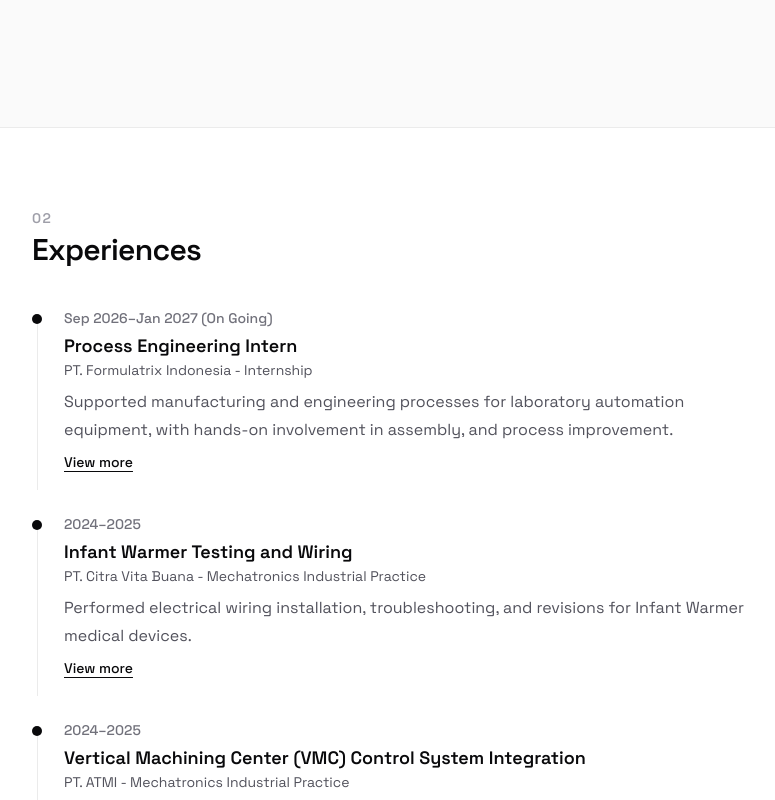
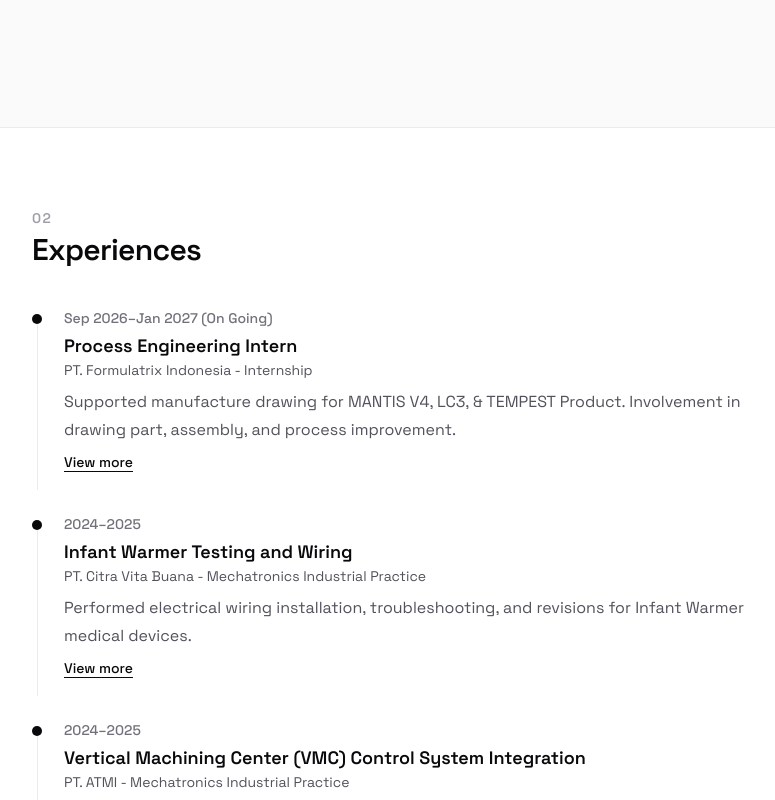
Before and after one commit to yogatamaRadik/my-portofolio, a Next.js app: page / in a window 1280 px wide. Shown: the part 1480-2280 px from the top of the page, without its empty margins (248-1023 px from the left). Built offline with nearby package versions, Linux system fonts and the light colour scheme; no server answers.

Commit message:
feat:Polish-->Revision Batch 16 -Adding FadeIn Animation per Item in About, Education, Experience, Project, and Skills Section, and Experience Description Minor Mistake

```diff
--- a/src/components/sections/Education.tsx
+++ b/src/components/sections/Education.tsx
@@ -47,12 +47,12 @@ export function Education() {
       id="education"
       className="border-t border-black/[.08] bg-zinc-50 dark:border-white/[.145] dark:bg-zinc-900/40"
     >
-      <FadeIn>
         <Container size="narrow" className="font-display py-32">
           <SectionHeading eyebrow="03" title="Education" />
 
           <ol className="mt-10 space-y-10">
             {EDUCATION.map((item, index) => (
+            <FadeIn key={'${item.degree} ${item.detail} ${item.period} ${item.logo}'} delay={index * 0.1} className="h-full">
               <li key={item.institution} className="relative pl-8">
                 <span className="absolute left-0 top-1.5 h-2.5 w-2.5 rounded-full bg-zinc-950 dark:bg-zinc-50" />
 
@@ -85,10 +85,10 @@ export function Education() {
                   </div>
                 </div>
               </li>
+              </FadeIn>
             ))}
           </ol>
         </Container>
-      </FadeIn>
     </section>
   );
 }
--- a/src/components/sections/Experience.tsx
+++ b/src/components/sections/Experience.tsx
@@ -7,12 +7,12 @@ import { Container } from "@/components/ui/Container";
 export function Experience() {
   return (
     <section id="experience" className="border-t border-black/[.08] dark:border-white/[.250]">
-      <FadeIn>
         <Container size="narrow" className="font-display py-20">
           <SectionHeading eyebrow="02" title="Experiences" />
 
           <ol className="mt-10 space-y-10">
             {EXPERIENCE.map((item, index) => (
+            <FadeIn key={item.slug} delay={index * 0.1} className="h-full">
               <li key={item.slug} className="relative pl-8">
                 <span className="absolute left-0 top-1.5 h-2.5 w-2.5 rounded-full bg-zinc-950 dark:bg-zinc-50" />
 
@@ -39,10 +39,10 @@ export function Experience() {
                   View more
                 </Link>
               </li>
+            </FadeIn>
             ))}
           </ol>
         </Container>
-      </FadeIn>
     </section>
   );
 }
--- a/src/components/sections/Projects.tsx
+++ b/src/components/sections/Projects.tsx
@@ -7,13 +7,13 @@ import { Container } from "@/components/ui/Container";
 export function Projects() {
   return (
     <section id="projects" className="font-display border-t border-black/[.08] dark:border-white/[.250] bg-zinc-50 dark:bg-zinc-900/40">
-      <FadeIn>
         <Container className="py-20">
           <div className="mx-auto max-w-3xl px-6 py-20">
             <SectionHeading eyebrow="05" title="Projects" />
 
             <div className="mt-10 grid gap-6 sm:grid-cols-2">
-              {PROJECTS.map((project) => (
+              {PROJECTS.map((project, index) => (
+                <FadeIn key={project.slug} delay={index * 0.1} className="h-full">
                 <article
                   key={project.slug}
                   className="flex flex-col rounded-2xl border border-black/[.08] p-6 transition-all duration-300 hover:-translate-y-1 hover:shadow-lg dark:border-white/[.145] dark:hover:shadow-zinc-900/50"
@@ -44,11 +44,11 @@ export function Projects() {
                     View more
                   </Link>
                 </article>
+              </FadeIn>
               ))}
             </div>
           </div>
         </Container>
-      </FadeIn>
     </section>
   );
 }
--- a/src/components/sections/Skills.tsx
+++ b/src/components/sections/Skills.tsx
@@ -67,12 +67,12 @@ const SKILLS: SkillGroup[] = [
 export function Skills() {
   return (
     <section id="skills" className="border-t border-black/[.08] dark:border-white/[.250]">
-      <FadeIn>
         <Container size="narrow" className="font-display py-28">
           <SectionHeading eyebrow="04" title="Skills" />
 
           <div className="mt-10 space-y-8">
-            {SKILLS.map((group) => (
+            {SKILLS.map((group, index) => (
+            <FadeIn key={'${group.category} ${group.items}'} delay={index * 0.1} className="h-full">
               <div key={group.category}>
                 <h3 className="text-sm font-semibold uppercase tracking-wide text-zinc-500 dark:text-zinc-500">
                   {group.category}
@@ -88,10 +88,10 @@ export function Skills() {
                   ))}
                 </div>
               </div>
+            </FadeIn>
             ))}
           </div>
         </Container>
-      </FadeIn>
     </section>
   );
 }
--- a/src/components/ui/FadeIn.tsx
+++ b/src/components/ui/FadeIn.tsx
@@ -5,12 +5,13 @@ import { motion } from "framer-motion";
 type FadeInProps = {
   children: React.ReactNode;
   delay?: number;
+  className?: string;
 };
 
-export function FadeIn({ children, delay = 0 }: FadeInProps) {
+export function FadeIn({ children, delay = 0, className = "" }: FadeInProps) {
   return (
     <motion.div
-      className="w-full"
+      className= {'w-full ${className}'}
       initial={{ opacity: 0, y: 24 }}
       whileInView={{ opacity: 1, y: 0 }}
       viewport={{ once: true, margin: "-80px" }}
--- a/src/lib/data.ts
+++ b/src/lib/data.ts
@@ -57,16 +57,16 @@ export const EXPERIENCE: ExperienceItem[] = [
     role: "Process Engineering Intern",
     organization: "PT. Formulatrix Indonesia - Internship",
     period: "Sep 2026–Jan 2027 (On Going)",
-    summary: "Supported manufacturing and engineering processes for laboratory automation equipment, with hands-on involvement in assembly, and process improvement.",
+    summary: "Supported manufacture drawing for MANTIS V4, LC3, & TEMPEST Product. Involvement in drawing part, assembly, and process improvement.",
     fullDescription: `During my internship at FORMULATRIX, I was assigned to the MANTIS project as a Process Engineer Intern. My current responsibility focuses on redrawing JIG components used in the MANTIS V4 assembly process.
 
-    Right now, my responsibilities involved supporting production activities, understanding mechanical assemblies, and assisting in identifying improvements to ensure consistent product quality and reliability.
+    Involved supporting production activities, understanding mechanical assemblies, and assisting in identifying improvements to ensure consistent product quality and reliability for MANTIS V4, LC3, and TEMPEST.
 
     The work involves studying existing JIG parts, understanding their function and assembly requirements, and recreating their technical drawings and 3D models based on the available references. Through this process, I work with mechanical design principles, dimensional requirements, and manufacturing considerations to ensure the redesigned parts can be properly understood and reproduced.`,
     highlights: [
       "Assigned to the MANTIS project as a Process Engineer Intern",
-      "Redrawing JIG components for MANTIS V4",
-      "Recreated mechanical parts based on existing references and physical components"
+      "Redrawing JIG components for MANTIS V4, LC3, and TEMPEST",
+      "Recreated mechanical parts based on existing references and physical components (Parts, Drawing, and Assembly Parts)"
     ],
     images: [
 
@@ -175,10 +175,10 @@ export const EXPERIENCE: ExperienceItem[] = [
     organization: "SMK Mikael Surakarta - Internship",
     period: "Sep 2022–Oct 2022",
     summary:
-    "Completed a one-month industrial internship in the Unit Production of SMK Katolik St. Mikael Surakarta, where I was directly involved in CNC milling manufacturing operations. Operated CNC Milling Neutron machines to manufacture production components.",
+    "Completed a one-month industrial internship in the Unit Production of SMK Katolik St. Mikael Surakarta, involved in CNC milling manufacturing operations. Operated CNC Milling Neutron machines to manufacture production components.",
     fullDescription: `During my internship in the Unit Production of SMK Katolik St. Mikael Surakarta, I was directly involved in CNC milling manufacturing operations. I operated CNC milling machines to manufacture production components based on technical drawings and machining requirements.
 
-    The experience provided hands-on exposure to the production workflow, including machine setup, tool selection, machining operations, and dimensional inspection. It also strengthened my understanding of CNC machining processes and how technical drawings are translated into physical components.`,
+    The experience provided exposure to the production workflow, including machine setup, tool selection, machining operations, and dimensional inspection. It also strengthened my understanding of CNC machining processes and how technical drawings are translated into physical components.`,
     highlights:
     [
       "Operated CNC milling machines for production machining",
```
Also changed, not shown: src/components/sections/About.tsx (+6 -2 lines).
